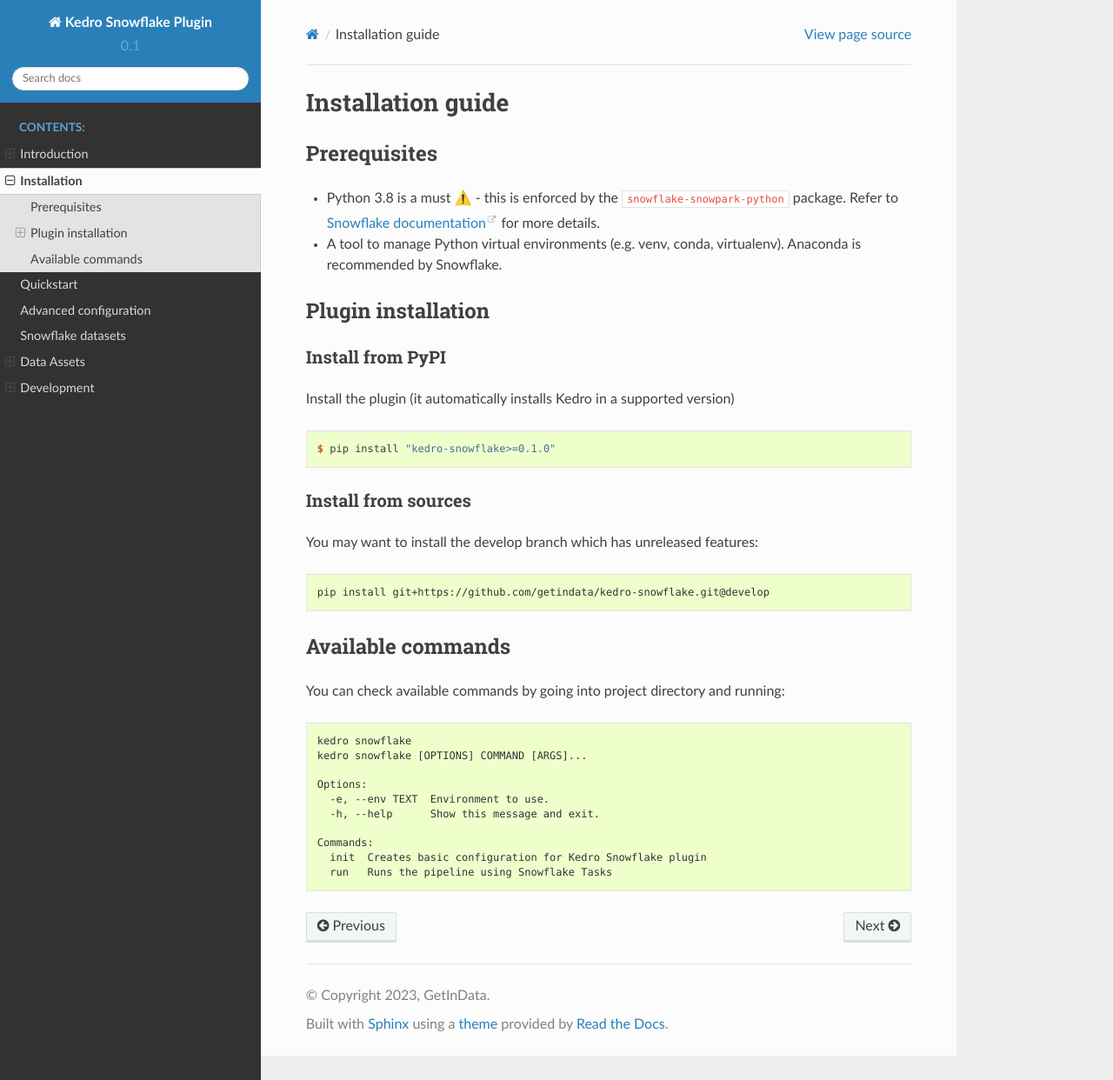
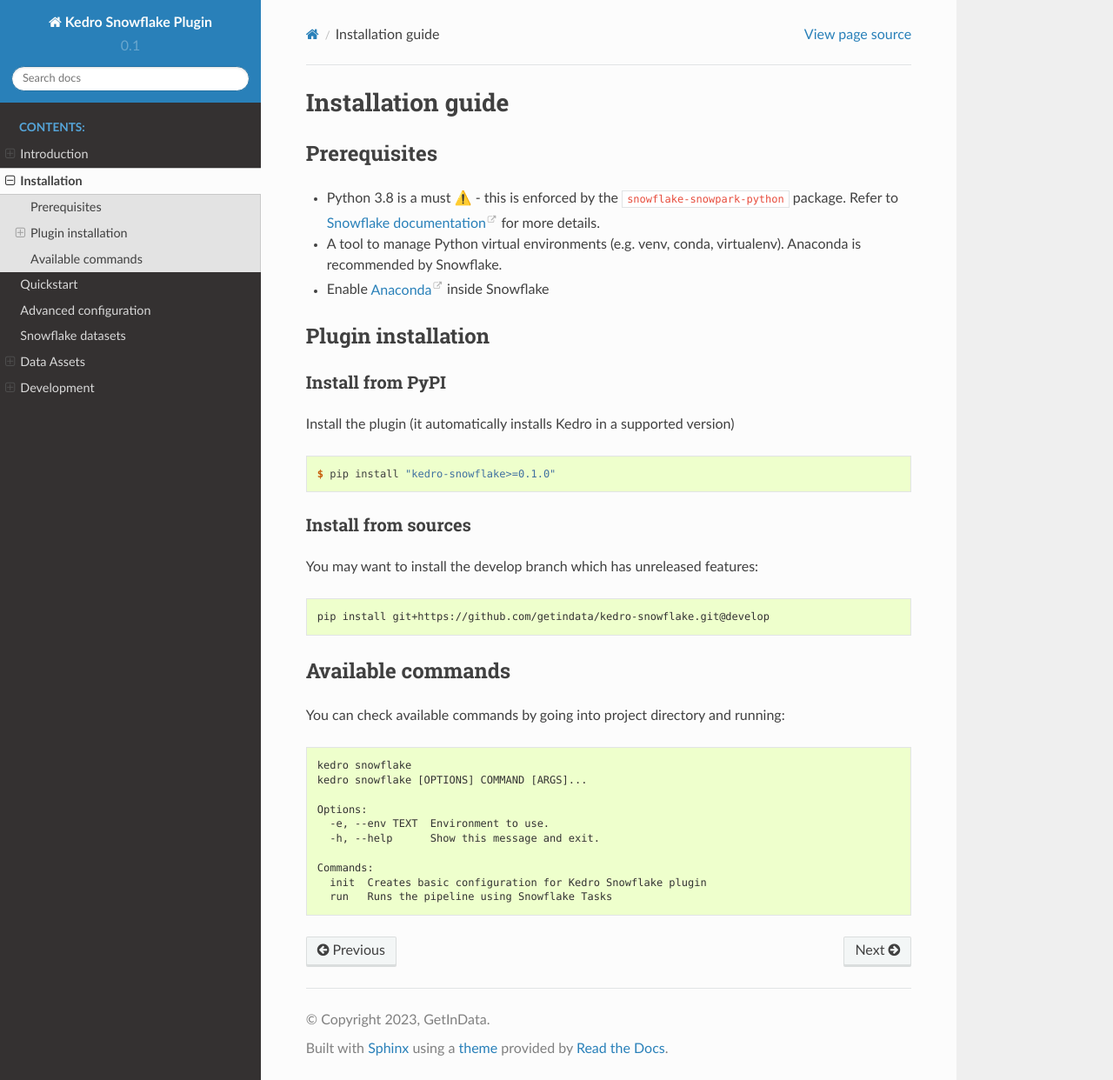
Before and after one commit to getindata/kedro-snowflake, a Sphinx documentation site: the page built from docs/source/02_installation.md, in a window 1280 px wide and 1242 px high. Shown: the whole window at 87% size. Built offline with Sphinx 7.4.7 and the Read the Docs theme 2.0.0, drawn with Linux system fonts in a browser that asks for light colours.

Commit message:
fix: Adding Anaconda prereq to the doc

```diff
--- a/docs/source/02_installation.md
+++ b/docs/source/02_installation.md
@@ -4,6 +4,7 @@
 
 * Python 3.8 is a must ⚠️ - this is enforced by the `snowflake-snowpark-python` package. Refer to [Snowflake documentation](https://docs.snowflake.com/en/developer-guide/snowpark/python/setup) for more details.
 * A tool to manage Python virtual environments (e.g. venv, conda, virtualenv). Anaconda is recommended by Snowflake.
+* Enable [Anaconda](https://docs.snowflake.com/en/developer-guide/udf/python/udf-python-packages#using-third-party-packages-from-anaconda) inside Snowflake
 
 ## Plugin installation
 
```
